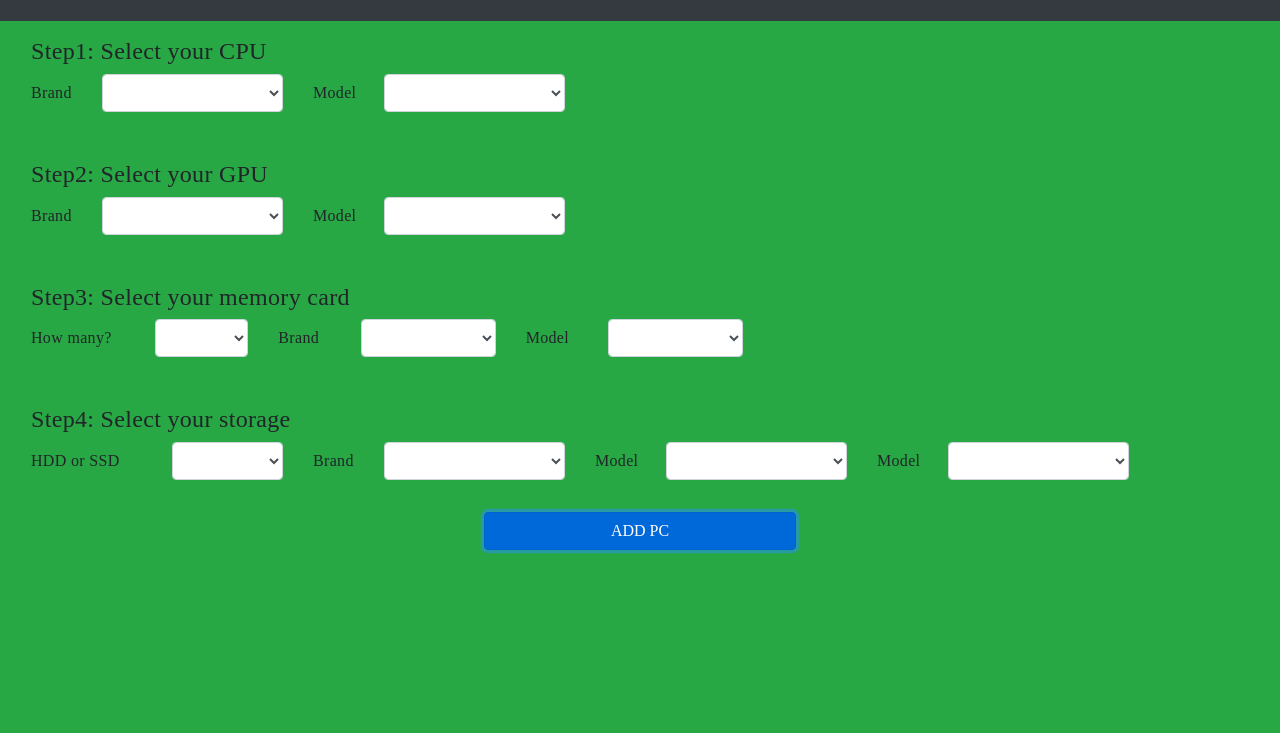
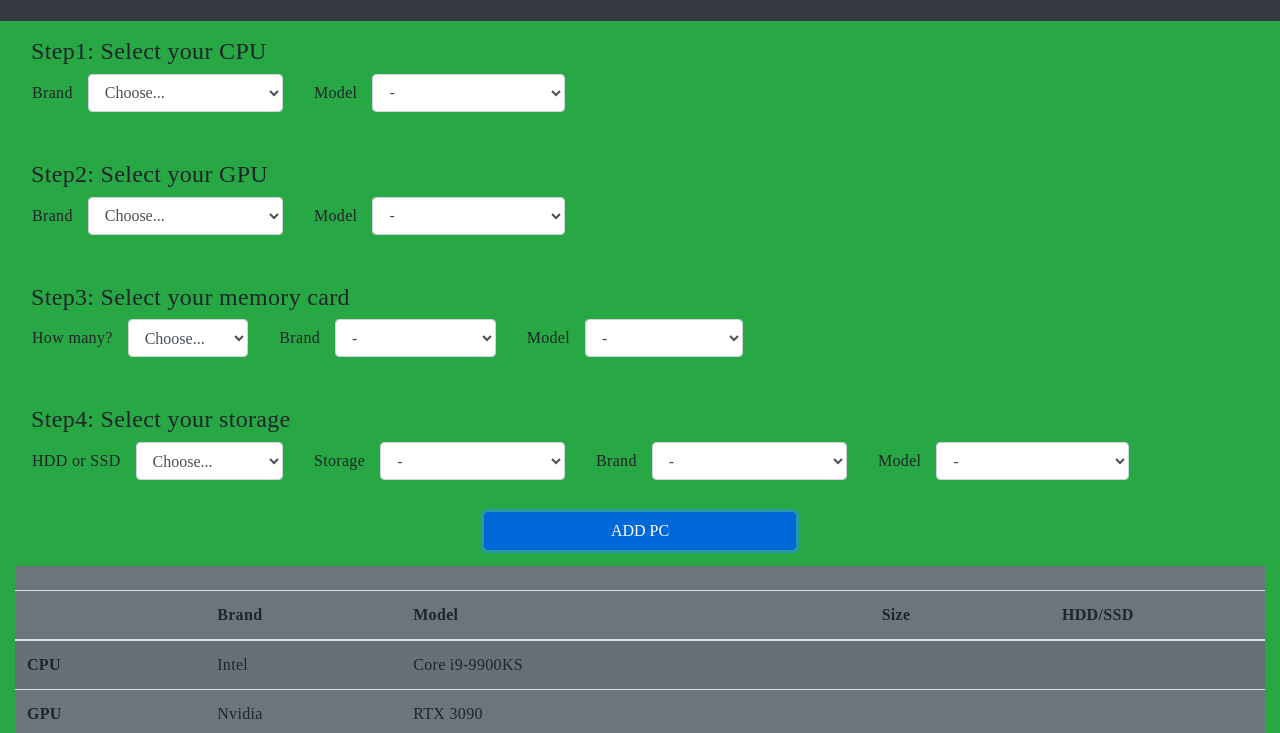
Before and after one commit to Fanta335/Computer-Builder, a plain HTML site: page index.html in a window 1280 px wide. Both pictures are taken after a click on the button "ADD PC". Shown: the part 67-800 px from the top of the page. Drawn offline with nearby package versions, Linux system fonts and the light colour scheme.

Commit message:
:sparkles: main.jsにViewを追加

```diff
--- a/index.html
+++ b/index.html
@@ -9,144 +9,8 @@
   <title>Computer Builder</title>
 </head>
 <body>
-  <div class="min-vh-100 bg-success">
-    <div class="d-flex flex-wrap justify-content-center">
-      <div class="bg-dark col-12 py-3">
-        <h1 class="text-white text-center">Build Your Own PC</h1>
-      </div>
-      <div class="col-12 p-3 d-flex flex-wrap">
-        <div class="col-lg-6 col-12">
-          <h4>Step1: Select your CPU</h4>
-          <form>
-            <div class="row">
-              <div class="form-group col-6 row align-items-center justify-content-start">
-                <label class="col-sm-3 col-form-label" for="gpuBrand">Brand</label>
-                <div class="col-sm-9">
-                  <select class="form-control" name="" id="gpuBrand">
-                    <option value=""></option>
-                  </select>
-                </div>
-              </div>
-              <div class="form-group col-6 row align-items-center justify-content-start">
-                <label class="col-sm-3 col-form-label" for="gpuModel">Model</label>
-                <div class="col-sm-9">
-                  <select class="form-control" name="" id="gpuModel">
-                    <option value=""></option>
-                  </select>
-                </div>
-              </div>
-            </div>
-          </form>
-        </div>
-      </div>
-      <div class="col-12 p-3 d-flex flex-wrap">
-        <div class="col-lg-6 col-12">
-          <h4>Step2: Select your GPU</h4>
-          <form>
-            <div class="row">
-              <div class="form-group col-6 row align-items-center justify-content-start">
-                <label class="col-sm-3 col-form-label" for="cpuBrand">Brand</label>
-                <div class="col-sm-9">
-                  <select class="form-control" name="" id="cpuBrand">
-                    <option value=""></option>
-                  </select>
-                </div>
-              </div>
-              <div class="form-group col-6 row align-items-center justify-content-start">
-                <label class="col-sm-3 col-form-label" for="cpuModel">Model</label>
-                <div class="col-sm-9">
-                  <select class="form-control" name="" id="cpuModel">
-                    <option value=""></option>
-                  </select>
-                </div>
-              </div>
-            </div>
-          </form>
-        </div>
-      </div>
-      <div class="col-12 p-3 d-flex flex-wrap">
-        <div class="col-lg-8 col-12">
-          <h4>Step3: Select your memory card</h4>
-          <form>
-            <div class="row">
-              <div class="form-group col-4 row align-items-center justify-content-start">
-                <label class="col-sm-6 col-form-label" for="numOfRam">How many?</label>
-                <div class="col-sm-6">
-                  <select class="form-control" name="" id="numOfRam">
-                    <option value=""></option>
-                  </select>
-                </div>
-              </div>
-              <div class="form-group col-4 row align-items-center justify-content-start">
-                <label class="col-sm-4 col-form-label" for="ramBrand">Brand</label>
-                <div class="col-sm-8">
-                  <select class="form-control" name="" id="ramBrand">
-                    <option value=""></option>
-                  </select>
-                </div>
-              </div>
-              <div class="form-group col-4 row align-items-center justify-content-start">
-                <label class="col-sm-4 col-form-label" for="ramModel">Model</label>
-                <div class="col-sm-8">
-                  <select class="form-control" name="" id="ramModel">
-                    <option value=""></option>
-                  </select>
-                </div>
-              </div>
-            </div>
-          </form>
-        </div>
-      </div>
-      <div class="col-12 p-3 d-flex flex-wrap">
-        <div class="col-12">
-          <h4>Step4: Select your storage</h4>
-          <form>
-            <div class="row">
-              <div class="form-group col-lg-3 col-6 row align-items-center justify-content-start">
-                <label class="col-sm-6 col-form-label" for="driveType">HDD or SSD</label>
-                <div class="col-sm-6">
-                  <select class="form-control" name="" id="driveType">
-                    <option value=""></option>
-                  </select>
-                </div>
-              </div>
-              <div class="form-group col-lg-3 col-6 row align-items-center justify-content-start">
-                <label class="col-sm-3 col-form-label" for="ramBrand">Brand</label>
-                <div class="col-sm-9">
-                  <select class="form-control" name="" id="ramBrand">
-                    <option value=""></option>
-                  </select>
-                </div>
-              </div>
-              <div class="form-group col-lg-3 col-6 row align-items-center justify-content-start">
-                <label class="col-sm-3 col-form-label" for="ramModel">Model</label>
-                <div class="col-sm-9">
-                  <select class="form-control" name="" id="ramModel">
-                    <option value=""></option>
-                  </select>
-                </div>
-              </div>
-              <div class="form-group col-lg-3 col-6 row align-items-center justify-content-start">
-                <label class="col-sm-3 col-form-label" for="ramModel">Model</label>
-                <div class="col-sm-9">
-                  <select class="form-control" name="" id="ramModel">
-                    <option value=""></option>
-                  </select>
-                </div>
-              </div>
-            </div>
-          </form>
-        </div>
-      </div>
-      <div class="col-12 d-flex justify-content-center">
-        <button class="col-3 btn btn-primary">ADD PC</button>
-      </div>
-      <div id="pcSpecs" class="col-12">
-        <div></div>
-      </div>
-    </div>
+  <div id="parent">
   </div>
-
   <script src="main.js"></script>
 </body>
 </html>
--- a/main.js
+++ b/main.js
@@ -0,0 +1,296 @@
+const config = {
+  url: "https://api.recursionist.io/builder/computers",
+  parent: document.getElementById("parent"),
+};
+
+class PC {
+  constructor(cpu, gpu, ram, storage) {
+    this.cpu = cpu;
+    this.gpu = gpu;
+    this.ram = ram;
+    this.storage = storage;
+  }
+}
+
+class View {
+  static createInitialForm() {
+    let container = document.createElement("div");
+    container.classList.add("min-vh-100", "bg-success");
+
+    container.innerHTML = `
+    <div class="min-vh-100 bg-success">
+      <div class="d-flex flex-wrap justify-content-center">
+        <div class="bg-dark col-12 py-3">
+          <h1 class="text-white text-center">Build Your Own PC</h1>
+        </div>
+        <div class="cpu-form col-12 p-3 d-flex flex-wrap">
+
+        </div>
+        <div class="gpu-form col-12 p-3 d-flex flex-wrap">
+
+        </div>
+        <div class="ram-form col-12 p-3 d-flex flex-wrap">
+
+        </div>
+        <div class="storage-form col-12 p-3 d-flex flex-wrap">
+
+        </div>
+        <div class="col-12 d-flex justify-content-center">
+          <button class="evaluateBtn col-3 btn btn-primary">ADD PC</button>
+        </div>
+        <div class="pc-specs col-12">
+
+        </div>
+      </div>
+    </div>
+    `;
+
+    container.querySelectorAll(".cpu-form")[0].append(View.createCpuForm());
+    container.querySelectorAll(".gpu-form")[0].append(View.createGpuForm());
+    container.querySelectorAll(".ram-form")[0].append(View.createRamForm());
+    container.querySelectorAll(".storage-form")[0].append(View.createStorageForm());
+    container.querySelectorAll(".evaluateBtn")[0].addEventListener("click", function () {
+      container.querySelectorAll(".pc-specs")[0].append(View.createPcSpecsTable());
+    });
+
+    return container;
+  }
+
+  static createCpuForm(data) {
+    let container = document.createElement("div");
+    container.classList.add("col-lg-6", "col-12");
+    container.innerHTML = `
+    <h4>Step1: Select your CPU</h4>
+    <form>
+      <div class="row">
+        <div class="form-group col-6 row align-items-center justify-content-start">
+          <label class="w-auto pl-3 col-form-label" for="cpuBrand">Brand</label>
+          <div class="col-sm">
+            <select class="form-control" id="cpuBrand">
+              <option selected>Choose...</option>
+            </select>
+          </div>
+        </div>
+        <div class="form-group col-6 row align-items-center justify-content-start">
+          <label class="w-auto pl-3 col-form-label" for="cpuModel">Model</label>
+          <div class="col-sm">
+            <select class="form-control" name="" id="cpuModel">
+              <option selected>-</option>
+            </select>
+          </div>
+        </div>
+      </div>
+    </form>
+    `;
+
+    // container.querySelectorAll("#cpuBrand")[0].innerHTML += View.createOptions(pc.cpu.brand);
+    // container.querySelectorAll("#cpuBrand")[0].innerHTML += `<option value="1">1</option>`;
+
+    return container;
+  }
+
+  static createGpuForm() {
+    let container = document.createElement("div");
+    container.classList.add("col-lg-6", "col-12");
+    container.innerHTML = `
+    <h4>Step2: Select your GPU</h4>
+    <form>
+      <div class="row">
+        <div class="form-group col-6 row align-items-center justify-content-start">
+          <label class="w-auto pl-3 col-form-label" for="gpuBrand">Brand</label>
+          <div class="col-sm">
+            <select class="form-control" name="" id="gpuBrand">
+              <option selected>Choose...</option>
+            </select>
+          </div>
+        </div>
+        <div class="form-group col-6 row align-items-center justify-content-start">
+          <label class="w-auto pl-3 col-form-label" for="gpuModel">Model</label>
+          <div class="col-sm">
+            <select class="form-control" name="" id="gpuModel">
+              <option selected>-</option>
+            </select>
+          </div>
+        </div>
+      </div>
+    </form>
+    `;
+
+    return container;
+  }
+
+  static createRamForm() {
+    let container = document.createElement("div");
+    container.classList.add("col-lg-8", "col-12");
+    container.innerHTML = `
+    <h4>Step3: Select your memory card</h4>
+    <form>
+      <div class="row">
+        <div class="form-group col-4 row align-items-center justify-content-start">
+          <label class="w-auto pl-3 col-form-label" for="numOfRam">How many?</label>
+          <div class="col-sm">
+            <select class="form-control" name="" id="numOfRam">
+              <option selected>Choose...</option>
+            </select>
+          </div>
+        </div>
+        <div class="form-group col-4 row align-items-center justify-content-start">
+          <label class="w-auto pl-3 col-form-label" for="ramBrand">Brand</label>
+          <div class="col-sm">
+            <select class="form-control" name="" id="ramBrand">
+              <option selected>-</option>
+            </select>
+          </div>
+        </div>
+        <div class="form-group col-4 row align-items-center justify-content-start">
+          <label class="w-auto pl-3 col-form-label" for="ramModel">Model</label>
+          <div class="col-sm">
+            <select class="form-control" name="" id="ramModel">
+              <option selected>-</option>
+            </select>
+          </div>
+        </div>
+      </div>
+    </form>
+    `;
+
+    return container;
+  }
+
+  static createStorageForm() {
+    let container = document.createElement("div");
+    container.classList.add("col-12");
+    container.innerHTML = `
+    <h4>Step4: Select your storage</h4>
+    <form>
+      <div class="row">
+        <div class="form-group col-lg-3 col-6 row align-items-center justify-content-start">
+          <label class="w-auto pl-3 col-form-label" for="storageType">HDD or SSD</label>
+          <div class="col-sm">
+            <select class="form-control" name="" id="storageType">
+              <option selected>Choose...</option>
+            </select>
+          </div>
+        </div>
+        <div class="form-group col-lg-3 col-6 row align-items-center justify-content-start">
+          <label class="w-auto pl-3 col-form-label" for="storageVol">Storage</label>
+          <div class="col-sm">
+            <select class="form-control" name="" id="storageVol">
+              <option selected>-</option>
+            </select>
+          </div>
+        </div>
+        <div class="form-group col-lg-3 col-6 row align-items-center justify-content-start">
+          <label class="w-auto pl-3 col-form-label" for="storageBrand">Brand</label>
+          <div class="col-sm">
+            <select class="form-control" name="" id="storageBrand">
+              <option selected>-</option>
+            </select>
+          </div>
+        </div>
+        <div class="form-group col-lg-3 col-6 row align-items-center justify-content-start">
+          <label class="w-auto pl-3 col-form-label" for="storageModel">Model</label>
+          <div class="col-sm">
+            <select class="form-control" name="" id="storageModel">
+              <option selected>-</option>
+            </select>
+          </div>
+        </div>
+      </div>
+    </form>
+    `;
+
+    return container;
+  }
+
+  static createPcSpecsTable() {
+    let container = document.createElement("div");
+    container.innerHTML += `
+    <div class="bg-secondary d-flex flex-wrap my-3 py-4">
+      <table class="table table-striped ">
+        <thead>
+          <tr>
+            <th scope="col"></th>
+            <th scope="col">Brand</th>
+            <th scope="col">Model</th>
+            <th scope="col">Size</th>
+            <th scope="col">HDD/SSD</th>
+          </tr>
+        </thead>
+        <tbody>
+          <tr>
+            <th scope="row">CPU</th>
+            <td>Intel</td>
+            <td>Core i9-9900KS</td>
+            <td></td>
+            <td></td>
+          </tr>
+          <tr>
+            <th scope="row">GPU</th>
+            <td>Nvidia</td>
+            <td>RTX 3090</td>
+            <td></td>
+            <td></td>
+          </tr>
+          <tr>
+            <th scope="row">Memory</th>
+            <td>G.SKILL</td>
+            <td>Ripjaws 4 DDR4 2400 C14</td>
+            <td>8x16GB</td>
+            <td></td>
+          </tr>
+          <tr>
+            <th scope="row">Storage</th>
+            <td>Intel</td>
+            <td>900P Optane NVMe PCIe</td>
+            <td>280GB</td>
+            <td>SSD</td>
+          </tr>
+        </tbody>
+      </table>
+      <div class="col-12 row justify-content-end">
+        <h4>Gaming: 40 %</h4>
+        <h4 class="pl-4">Work: 50 %</h4>
+      </div>
+    </div>
+    `;
+    return container;
+  }
+
+  static createOptions(values){
+    let options = "";
+    for(const value of values){
+      options += `<option value="${value}">${value}</option>`
+    }
+    return options;
+  }
+}
+
+class Controller {
+  static buildPage() {
+    config.parent.append(View.createInitialForm());
+  }
+
+  static fetchCpu() {
+    fetch(config.url + "?type=cpu")
+      .then((response) => response.json())
+      .then((data) => {
+        let brands = Controller.getValues(data, "Brand");
+        View.createOptions(brands);
+      });
+  }
+
+  static getValues(data, keyName){
+    let hashmap = {};
+    for(let product of data){
+      let current = product[keyName];
+      if(hashmap[current] === undefined) hashmap[current] = current;
+    }
+    let result = Object.keys(hashmap);
+    console.log(result);
+    return result;
+  }
+}
+
+Controller.buildPage();
+Controller.fetchData();
--- a/style.css
+++ b/style.css
@@ -2,7 +2,3 @@ body {
   font-family: Futura!important;
   letter-spacing: 0.02em!important;
 }
-
-p {
-  margin: 0!important;
-}
```
